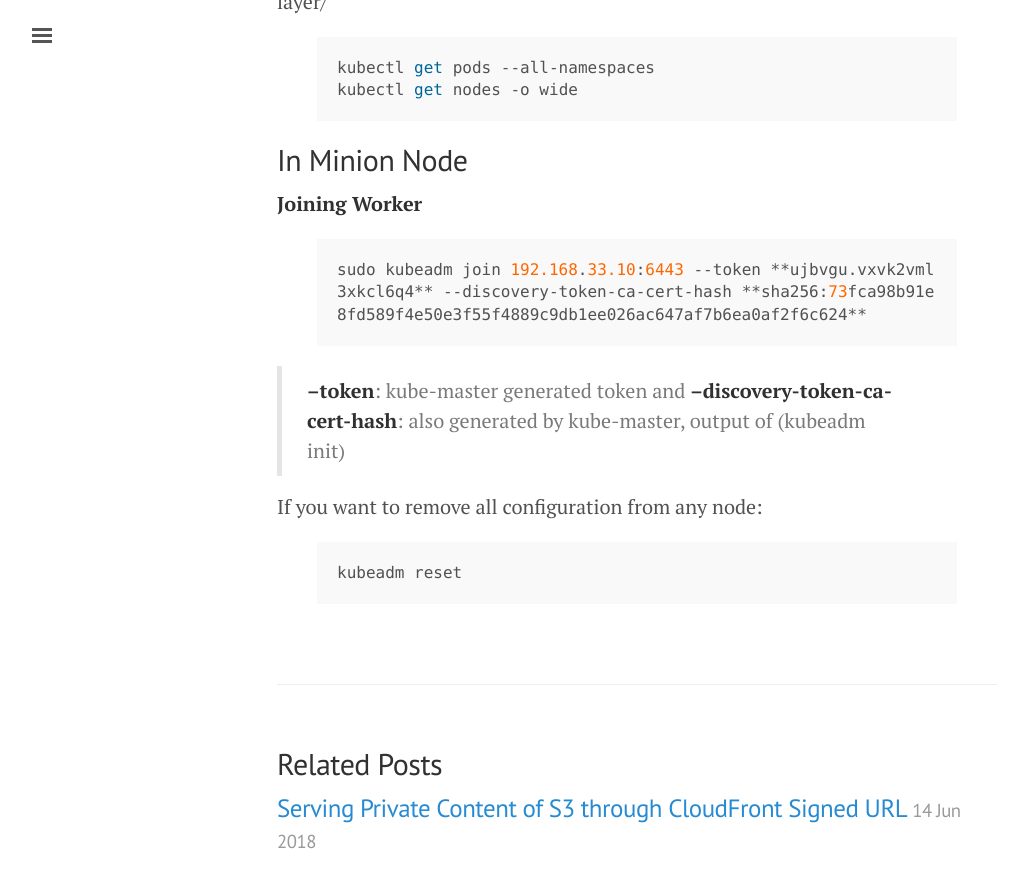
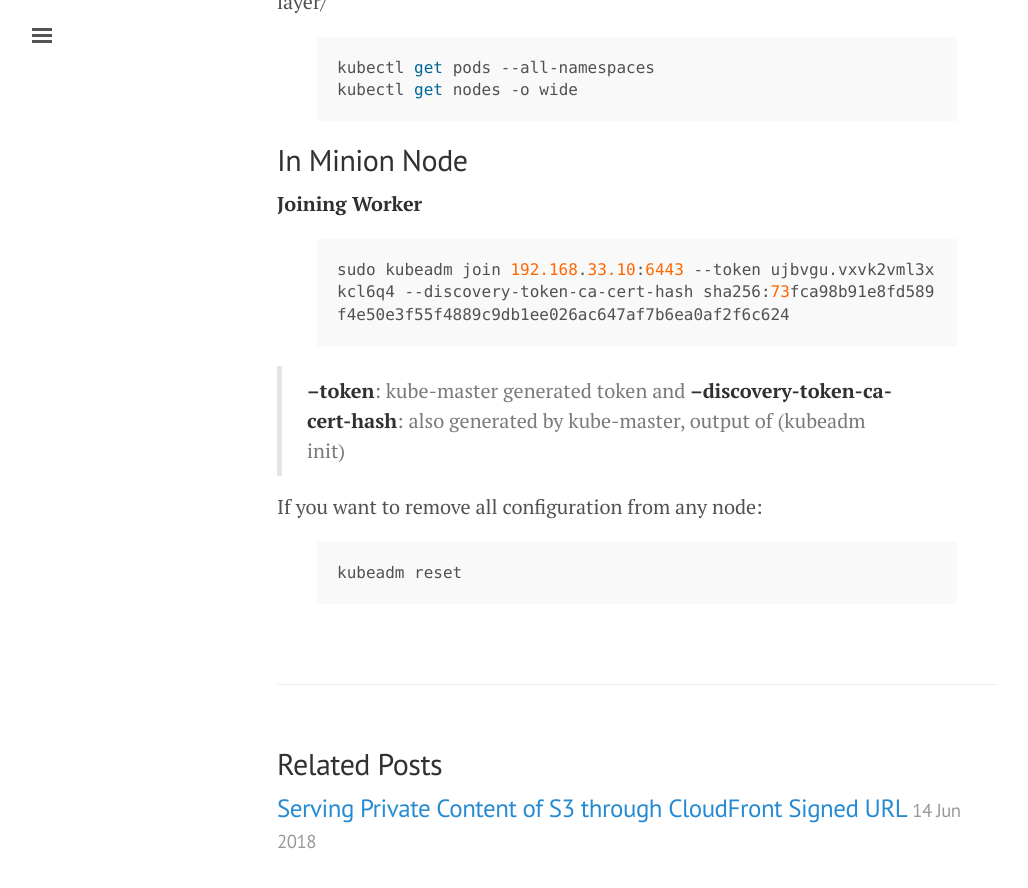
Before and after one commit to ratulbasak/ratulbasak.github.io, a Jekyll site: the page built from _posts/2018-06-05-Configure-Kubernetes-Cluster-on-Ubuntu.md, in a window 1280 px wide and 900 px high, scrolled down 3662 px. Shown: the top 888 px of the window, without its empty margins (3-1031 px from the left). Built offline with Jekyll 4.4.1, drawn with Linux system fonts in a browser that asks for light colours.

```diff
--- a/_posts/2018-06-05-Configure-Kubernetes-Cluster-on-Ubuntu.md
+++ b/_posts/2018-06-05-Configure-Kubernetes-Cluster-on-Ubuntu.md
@@ -132,7 +132,7 @@ kubectl get nodes -o wide
 ## In Minion Node
 **Joining Worker**
 {% highlight js %}
-sudo kubeadm join 192.168.33.10:6443 --token **ujbvgu.vxvk2vml3xkcl6q4** --discovery-token-ca-cert-hash **sha256:73fca98b91e8fd589f4e50e3f55f4889c9db1ee026ac647af7b6ea0af2f6c624**
+sudo kubeadm join 192.168.33.10:6443 --token ujbvgu.vxvk2vml3xkcl6q4 --discovery-token-ca-cert-hash sha256:73fca98b91e8fd589f4e50e3f55f4889c9db1ee026ac647af7b6ea0af2f6c624
 {% endhighlight %}
 
 > **--token**: kube-master generated token and **--discovery-token-ca-cert-hash**: also generated by kube-master, output of (kubeadm init)
```
